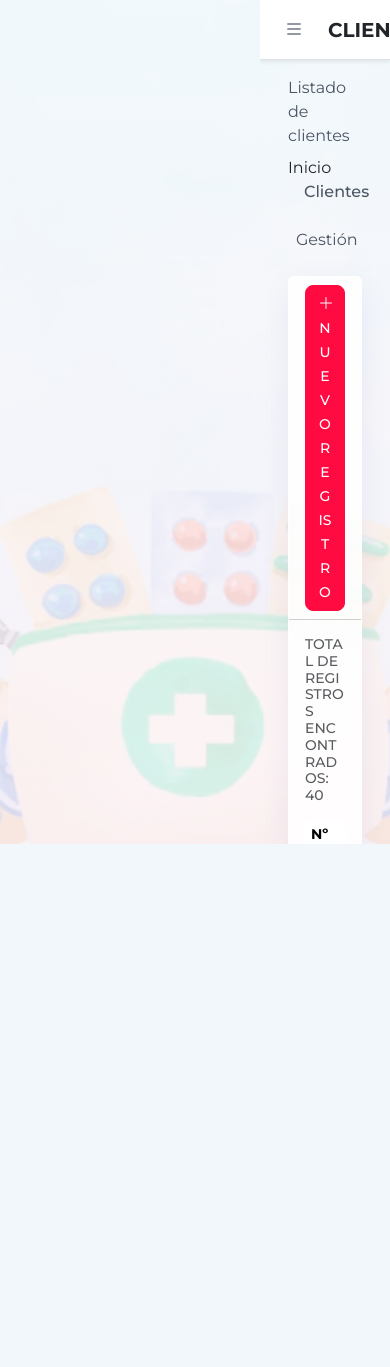
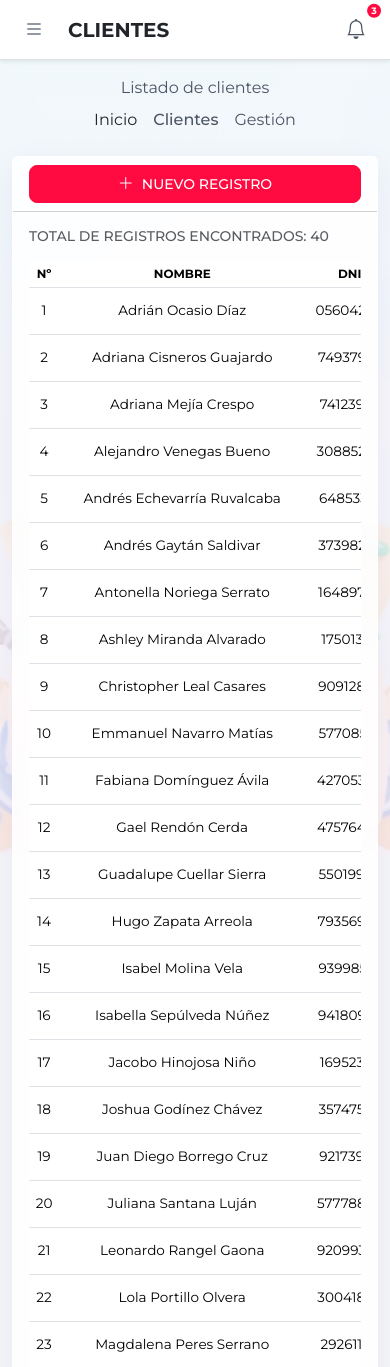
Before and after one commit to saldanaquispedeyvidanderson-maker/FARMACIA, a Laravel app: page /customers in a window 390 px wide. Shown: the top 1367 px of the page. Before the commit the page ends 844 px from the top, so only its background shows below. Run offline with Laravel 12, Linux system fonts and the light colour scheme; a user stored in the database is signed in; data comes from the database, SQL or seed files in the repository.

Commit message:
responsive

```diff
--- a/sistema/app/Providers/AppServiceProvider.php
+++ b/sistema/app/Providers/AppServiceProvider.php
@@ -3,6 +3,7 @@
 namespace App\Providers;
 
 use Illuminate\Pagination\Paginator;
+use Illuminate\Support\Facades\URL;
 use Illuminate\Support\ServiceProvider;
 
 class AppServiceProvider extends ServiceProvider
@@ -21,5 +22,9 @@ class AppServiceProvider extends ServiceProvider
     public function boot(): void
     {
         Paginator::useBootstrapFive();
+
+        if (str_contains(request()->getHost(), 'loca.lt') || request()->header('x-forwarded-proto') === 'https') {
+            URL::forceScheme('https');
+        }
     }
 }
--- a/sistema/public/css/custom.css
+++ b/sistema/public/css/custom.css
@@ -292,3 +292,127 @@ body.theme-sunny .app-content .card {
     border: 1px solid rgba(217, 179, 110, 0.35) !important;
     box-shadow: 0 8px 32px rgba(146, 110, 45, 0.08) !important;
 }
+
+/* =========================================================
+   SISTEMA 100% RESPONSIVE PARA CELULARES
+   ========================================================= */
+@media (max-width: 991.98px) {
+    html, body {
+        width: 100%;
+        overflow-x: hidden;
+    }
+
+    #app-wrapper {
+        height: auto !important;
+        min-height: 100vh !important;
+        overflow: visible !important;
+    }
+
+    .main-wrapper {
+        width: 100% !important;
+        min-width: 0 !important;
+        overflow-x: hidden !important;
+    }
+
+    /* Menú lateral oculto por defecto y deslizable encima de todo */
+    #sidebar {
+        position: fixed !important;
+        top: 0;
+        left: 0;
+        bottom: 0;
+        width: 260px !important;
+        min-width: 260px !important;
+        height: 100dvh !important;
+        z-index: 1050 !important;
+        transform: translateX(-100%);
+        transition: transform 0.25s ease-in-out;
+    }
+
+    #sidebar.sidebar-open {
+        transform: translateX(0) !important;
+    }
+
+    /* Fondo oscuro detrás del menú al abrirlo en celular */
+    .sidebar-overlay {
+        position: fixed;
+        inset: 0;
+        background: rgba(0, 0, 0, 0.5);
+        z-index: 1045;
+        display: none;
+    }
+
+    .sidebar-overlay.show {
+        display: block;
+    }
+
+    /* Contenido adaptado al ancho del teléfono */
+    .app-content {
+        padding: 1rem 0.75rem !important;
+        overflow-y: visible !important;
+    }
+
+    .app-content > .container {
+        max-width: 100% !important;
+        padding-left: 0 !important;
+        padding-right: 0 !important;
+    }
+
+    /* Tarjetas y formularios apilados cómodamente */
+    .app-content .card-body {
+        padding: 1rem !important;
+        overflow-x: auto;
+    }
+
+    /* Tablas con deslizamiento horizontal táctil */
+    .app-content table {
+        min-width: 600px;
+        font-size: 0.85rem;
+    }
+
+    /* Botones y filtros en móvil ocupan el ancho cómodo para el dedo */
+    .app-content form .btn,
+    .app-content .d-flex > .btn {
+        min-height: 38px;
+    }
+
+    /* Gráficos proporcionados en pantalla vertical */
+    .dashboard-chart-wrap {
+        height: 230px !important;
+    }
+
+    .dashboard-chart-wrap--donut {
+        height: 300px !important;
+    }
+
+    /* Login en 1 sola columna */
+    .login-wrapper {
+        flex-direction: column !important;
+        padding: 1rem !important;
+    }
+
+    .login-brand,
+    .login-card {
+        width: 100% !important;
+        max-width: 100% !important;
+    }
+}
+
+@media (max-width: 575.98px) {
+    /* En teléfonos pequeños, las tarjetas KPI van 1 por fila */
+    .app-content .row > [class*="col-6"] {
+        width: 100% !important;
+        flex: 0 0 100% !important;
+        max-width: 100% !important;
+    }
+}
+/* Evitar que la sombra oscura bloquee los clics en celular */
+@media (max-width: 991.98px) {
+    #sidebar {
+        position: fixed !important;
+        z-index: 9999 !important;
+    }
+    .sidebar-overlay {
+        z-index: 9990 !important;
+        pointer-events: none !important;
+    }
+}
--- a/sistema/resources/views/template/administrador.blade.php
+++ b/sistema/resources/views/template/administrador.blade.php
@@ -9,7 +9,7 @@
   <link rel="manifest" href="{{ asset('manifest.json') }}">
   <link rel="apple-touch-icon" href="{{ asset('icons/icon-192x192.png') }}">
   <link rel="stylesheet" href="{{ asset('css/bootstrap.css') }}">
-  <link rel="stylesheet" href="{{ asset('css/custom.css') }}">
+  <link rel="stylesheet" href="{{ asset('css/custom.css') }}?v={{ time()}}">
   @stack('styles')
 </head>
 
```
